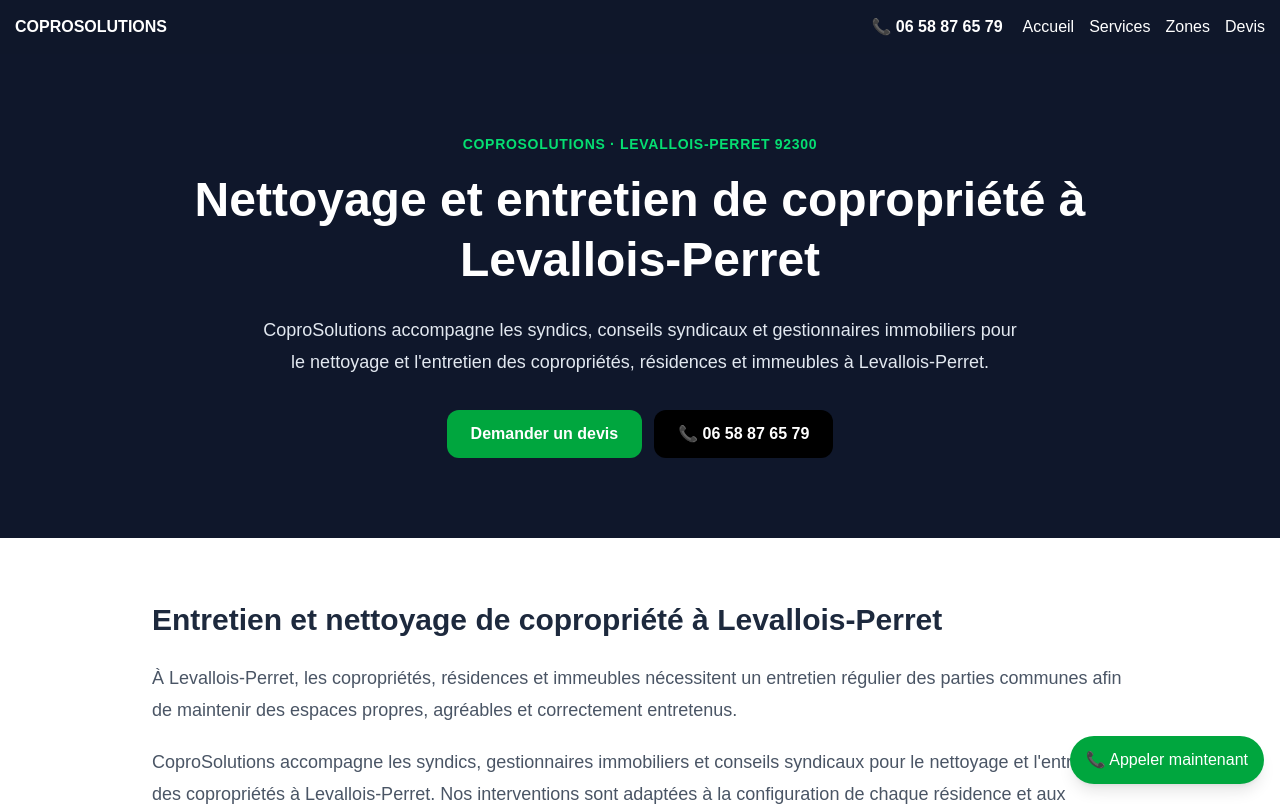
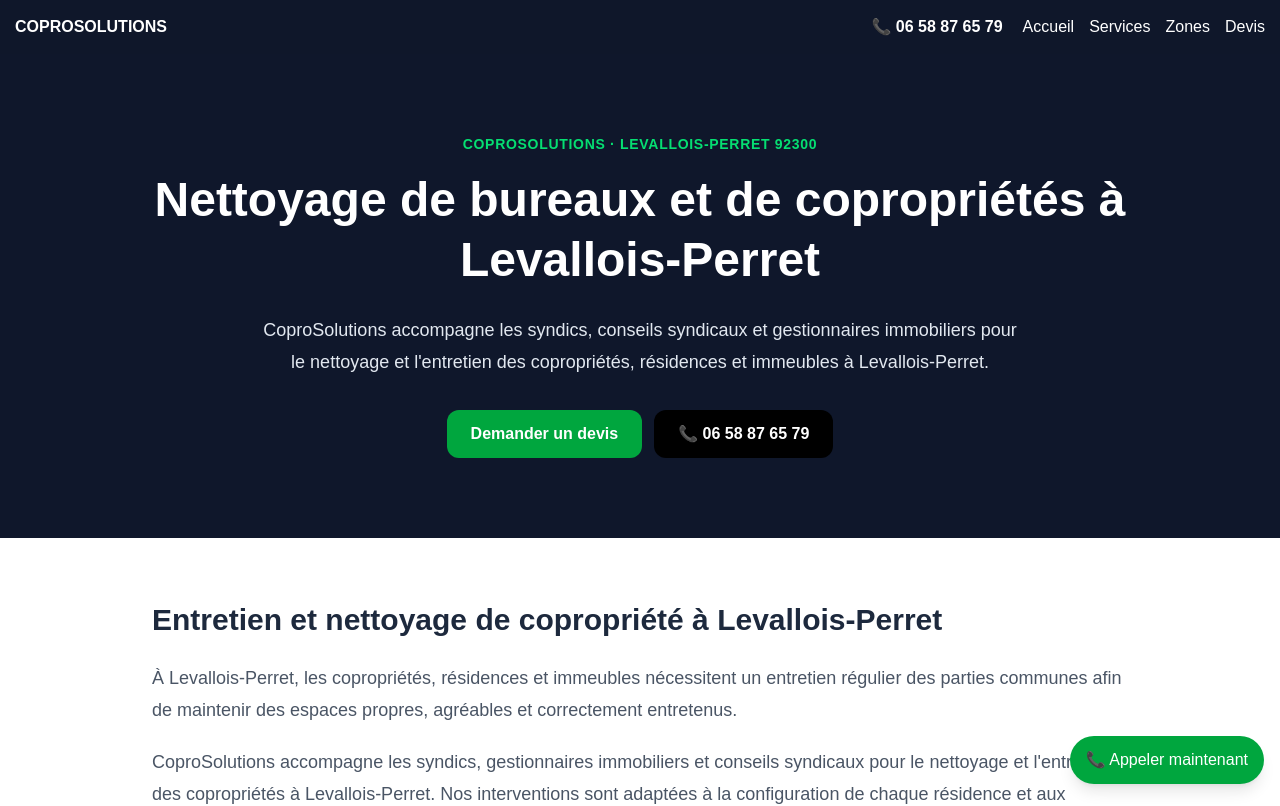
Before and after one commit to amadtag/coprosolutions, a Next.js app: page /zones/hauts-de-seine/levallois-perret in a window 1280 px wide. Shown: the top 806 px of the page. Built offline with nearby package versions, Linux system fonts and the light colour scheme.

Commit message:
Optimisation SEO nettoyage bureaux Levallois-Perret

```diff
--- a/app/zones/hauts-de-seine/levallois-perret/page.tsx
+++ b/app/zones/hauts-de-seine/levallois-perret/page.tsx
@@ -3,9 +3,9 @@
 
 export const metadata: Metadata = {
   title:
-    "Nettoyage de copropriété à Levallois-Perret (92300) | CoproSolutions",
+    "Nettoyage de bureaux et de copropriétés à Levallois-Perret | CoproSolutions",
   description:
-    "CoproSolutions assure le nettoyage et l'entretien des copropriétés à Levallois-Perret : halls, escaliers, parties communes, poubelles, parkings et immeubles.",
+    "CoproSolutions assure le nettoyage de bureaux et de copropriétés à Levallois-Perret : parties communes, locaux professionnels, halls, escaliers, parkings et entretien des immeubles.",
   alternates: {
     canonical: "/zones/hauts-de-seine/levallois-perret",
   },
@@ -16,7 +16,7 @@
     <LocalCityPage
       city="Levallois-Perret"
       postalCode="92300"
-      title="Nettoyage et entretien de copropriété à Levallois-Perret"
+      title="Nettoyage de bureaux et de copropriétés à Levallois-Perret"
       description="CoproSolutions accompagne les syndics, conseils syndicaux et gestionnaires immobiliers pour le nettoyage et l'entretien des copropriétés, résidences et immeubles à Levallois-Perret."
       intro={
         <>
```
